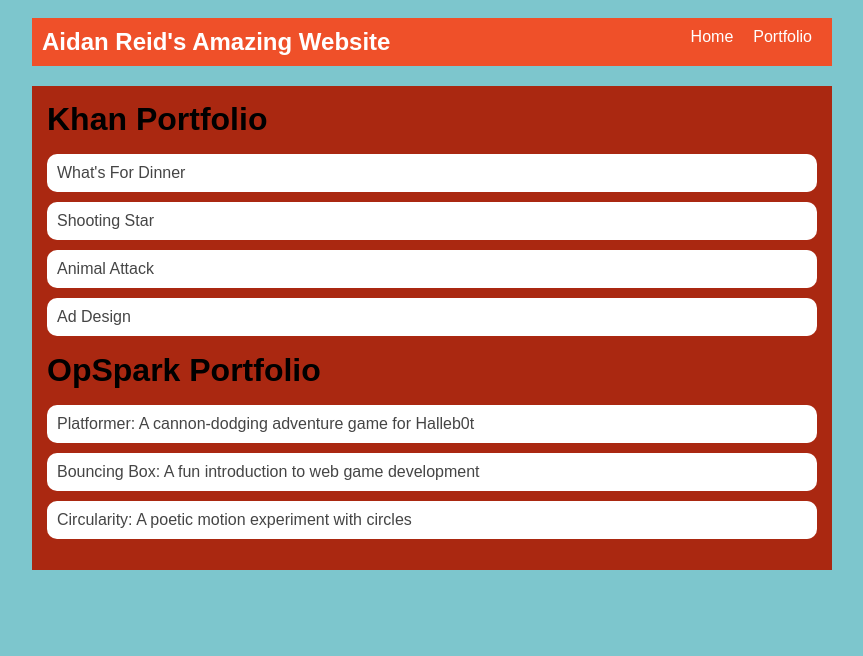
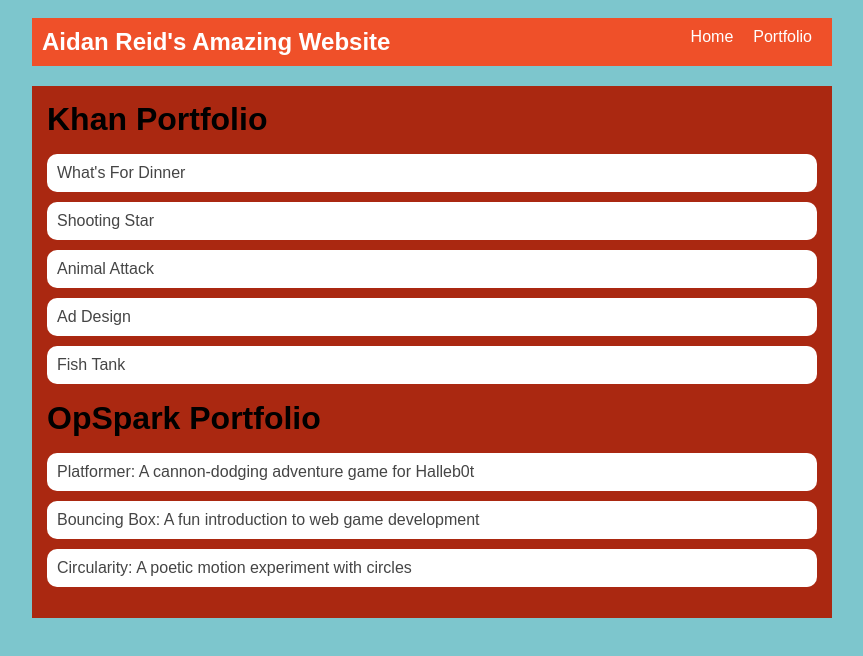
Before and after one commit to aidanreid2/aidanreid2.github.io, a plain HTML site: page portfolio.html in a window 1280 px wide. Shown: the whole page, without its empty margins (208-1071 px from the left). Drawn offline with Linux system fonts and the light colour scheme.

Commit message:
added fish tank

```diff
--- a/portfolio.html
+++ b/portfolio.html
@@ -34,6 +34,9 @@
             <li>
                 <a href="https://www.khanacademy.org/computer-programming/aidans-burger-king/6614381210222592"target="_blank">Ad Design</a>
             </li>
+            <li>
+                <a href="https://www.khanacademy.org/computer-programming/aidans-fish-tank/5085927580483584"target="_blank">Fish Tank</a>
+            </li>
         </ul>
 
          <h1>OpSpark Portfolio</h1>
```
